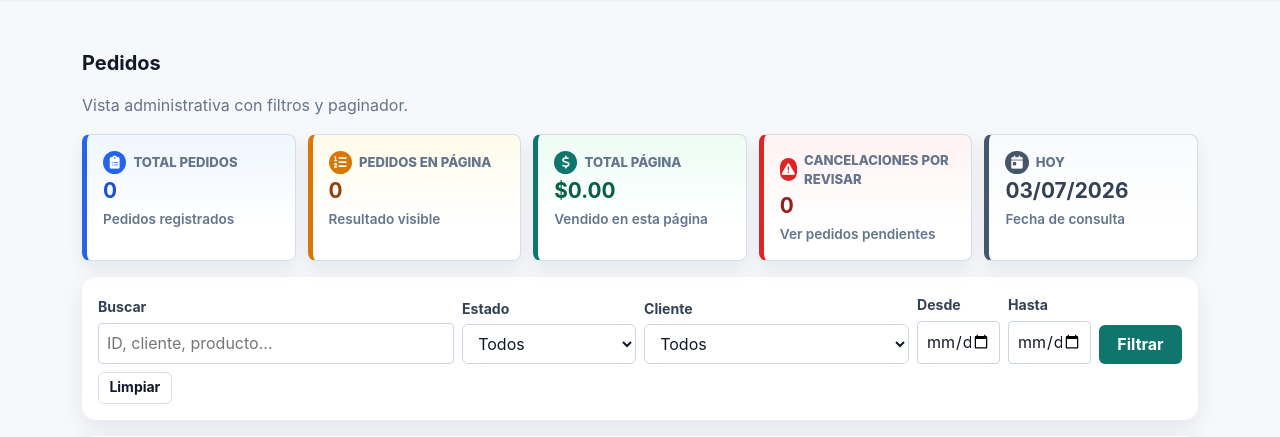
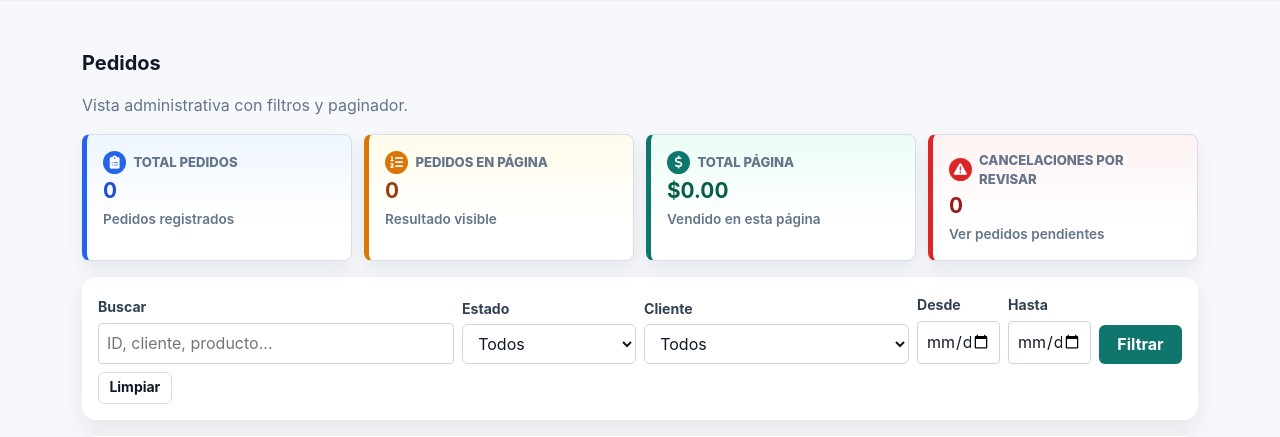
Before and after one commit to robertonunezc/water-delivery, a Django app: page /orders/dashboard/ in a window 1280 px wide. Shown: the part 61-498 px from the top of the page. Run offline with Django 5.2, Linux system fonts and the light colour scheme; the visitor is signed in with stand-in values (Sample User, id 1); data that the repository does not hold is empty; parts of the project's set-up code (start-up, migrations or seed data) failed here and were passed over.

Commit message:
Remove unused metric card for today's date in pedidos_list.html

```diff
--- a/orders/templates/admin/orders/pedidos_list.html
+++ b/orders/templates/admin/orders/pedidos_list.html
@@ -46,14 +46,7 @@
       <div class="metric-value">{{ review_required_count }}</div>
       <div class="metric-note">Ver pedidos pendientes</div>
     </a>
-    <div class="metric-card metric-neutral">
-      <div class="metric-label">
-        <span class="metric-icon"><i class="fas fa-calendar-day"></i></span>
-        Hoy
-      </div>
-      <div class="metric-value">{{ today|date:'d/m/Y' }}</div>
-      <div class="metric-note">Fecha de consulta</div>
-    </div>
+
   </div>
 
   <div class="pg-card dashboard-card pg-mb-3">
```
